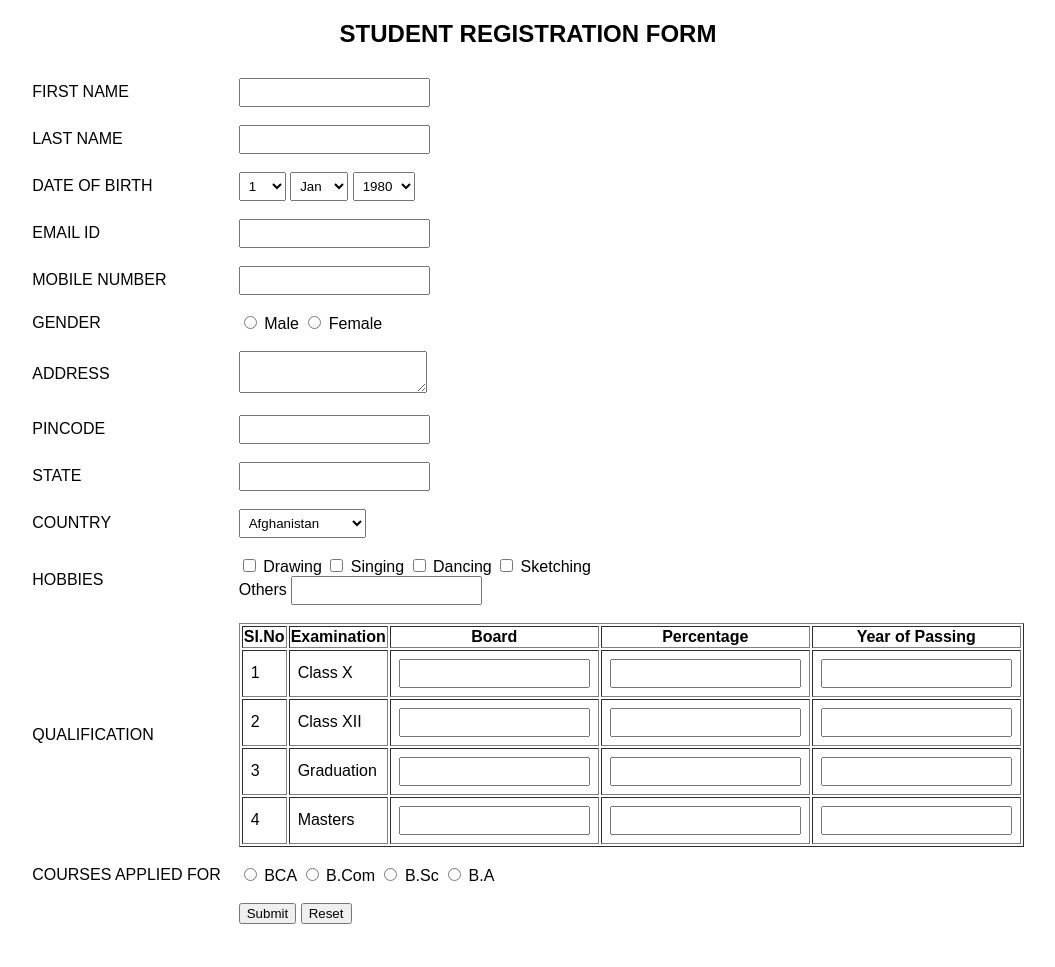
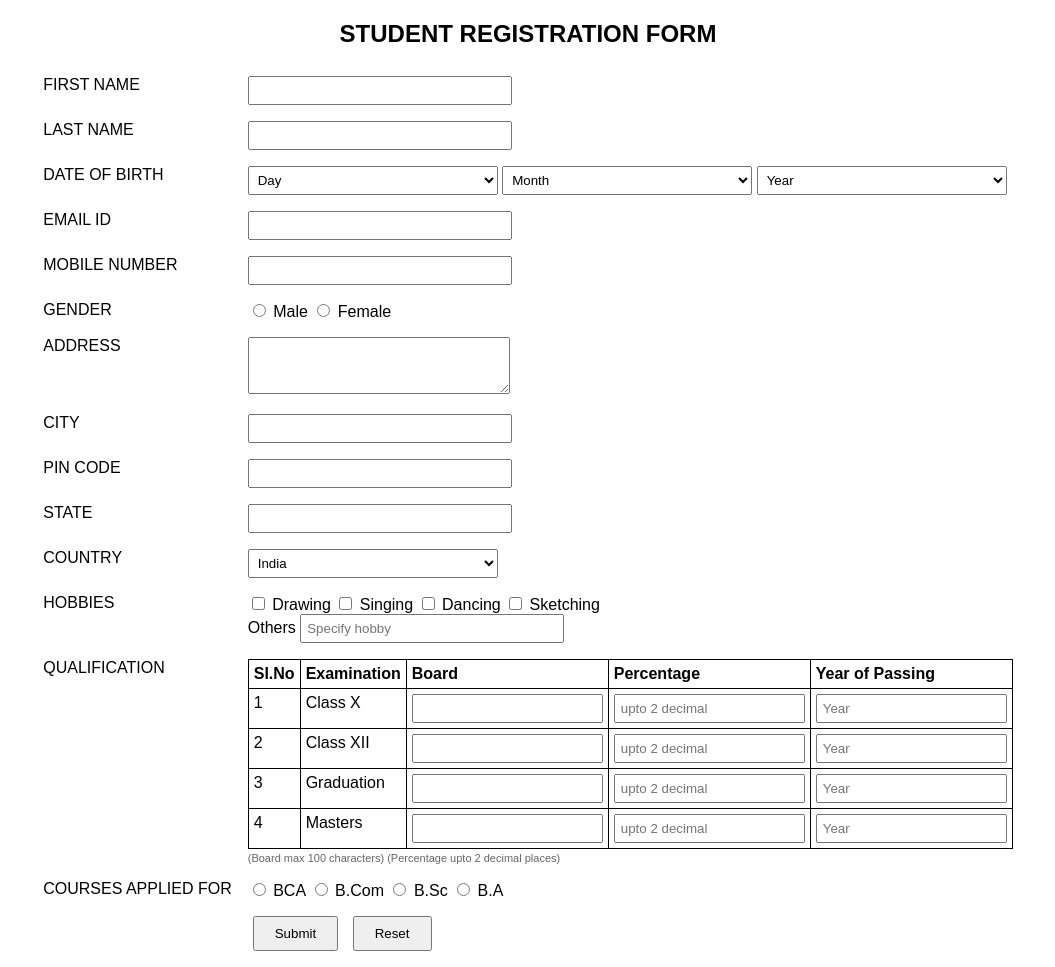
Before and after one commit to bernard52196/Individual-project-Web-Programming-NDAGIJIMINA-Bernard-223007117, a PHP site: page /project2.php in a window 1280 px wide. Shown: the whole page, without its empty margins (112-1167 px from the left). Before the commit the page ends 924 px from the top, so only its background shows below. Run offline with PHP 8.4, Linux system fonts and the light colour scheme.

Commit message:
Refactor student registration form and database logic

```diff
--- a/Assignment/project2.php
+++ b/Assignment/project2.php
@@ -1,27 +1,72 @@
-  <?php
-$conn = new mysqli("localhost", "root", "", "project_db");
+<?php
+$conn = new mysqli("localhost", "root", "", "student_registration");
+
+if ($conn->connect_error) {
+    die("Connection failed: " . $conn->connect_error);
+}
 
 if(isset($_POST['submit'])){
-    $fname = $_POST['fname'];
-    $lname = $_POST['lname'];
-    $dob = $_POST['day']."-".$_POST['month']."-".$_POST['year'];
+    $first_name = $_POST['first_name'];
+    $last_name = $_POST['last_name'];
+    $dob_day = $_POST['day'];
+    $dob_month = $_POST['month'];
+    $dob_year = $_POST['year'];
     $email = $_POST['email'];
     $mobile = $_POST['mobile'];
     $gender = $_POST['gender'];
     $address = $_POST['address'];
-    $pincode = $_POST['pincode'];
+    $city = $_POST['city'];
+    $pin_code = $_POST['pin_code'];
     $state = $_POST['state'];
     $country = $_POST['country'];
 
+    // Handle hobbies
     $hobbies = "";
     if(isset($_POST['hobbies'])){
         $hobbies = implode(",", $_POST['hobbies']);
     }
+    // Add other hobby if provided
+    if(!empty($_POST['other_hobby'])){
+        if($hobbies != ""){
+            $hobbies .= "," . $_POST['other_hobby'];
+        } else {
+            $hobbies = $_POST['other_hobby'];
+        }
+    }
 
-    $sql = "INSERT INTO students(fname,lname,dob,email,mobile,gender,address,pincode,state,country,hobbies)
-    VALUES('$fname','$lname','$dob','$email','$mobile','$gender','$address','$pincode','$state','$country','$hobbies')";
+    // Handle courses
+    $courses_applied = "";
+    if(isset($_POST['course'])){
+        $courses_applied = $_POST['course'];
+    }
 
-    $conn->query($sql);
+    // Insert into students table
+    $sql = "INSERT INTO students(first_name, last_name, dob_day, dob_month, dob_year, email, mobile, gender, address, city, pin_code, state, country, hobbies, courses_applied)
+    VALUES('$first_name','$last_name','$dob_day','$dob_month','$dob_year','$email','$mobile','$gender','$address','$city','$pin_code','$state','$country','$hobbies','$courses_applied')";
+
+    if($conn->query($sql) === TRUE){
+        $student_id = $conn->insert_id;
+
+        // Insert qualifications
+        $examinations = ['Class X', 'Class XII', 'Graduation', 'Masters'];
+
+        for($i = 1; $i <= 4; $i++){
+            $board = $_POST['board' . $i];
+            $percentage = $_POST['per' . $i];
+            $year_of_passing = $_POST['year' . $i];
+
+            // Only insert if at least one field has value
+            if(!empty($board) || !empty($percentage) || !empty($year_of_passing)){
+                $qual_sql = "INSERT INTO qualifications(student_id, examination, board, percentage, year_of_passing)
+                            VALUES('$student_id', '{$examinations[$i-1]}', '$board', '$percentage', '$year_of_passing')";
+                $conn->query($qual_sql);
+            }
+        }
+
+        echo "<script>alert('Registration Successful!'); window.location.href='';</script>";
+    } else {
+        echo "<script>alert('Error: " . $conn->error . "');</script>";
+    }
 }
 ?>
 
@@ -33,18 +78,57 @@ if(isset($_POST['submit'])){
 <style>
 body{
     font-family: Arial;
+    background: white;
+}
+
+h2{
+    text-align: center;
 }
 
 table{
     margin: auto;
+    border-collapse: collapse;
 }
 
 td{
     padding: 8px;
+    vertical-align: top;
 }
 
 input, select, textarea{
     padding: 5px;
+}
+
+input[type="text"], input[type="email"], select, textarea{
+    width: 250px;
+}
+
+.qualification-table{
+    width: 100%;
+    border-collapse: collapse;
+}
+
+.qualification-table th, .qualification-table td{
+    border: 1px solid #000;
+    padding: 5px;
+    text-align: left;
+}
+
+.qualification-table input{
+    width: 100%;
+    box-sizing: border-box;
+}
+
+.small-note{
+    font-size: 11px;
+    color: #666;
+    margin-top: 3px;
+}
+
+button{
+    padding: 8px 20px;
+    margin: 0 5px;
+    cursor: pointer;
 }
 </style>
 
@@ -52,7 +136,7 @@ input, select, textarea{
 
 <body>
 
-<h2 align="center">STUDENT REGISTRATION FORM</h2>
+<h2>STUDENT REGISTRATION FORM</h2>
 
 <form method="POST">
 
@@ -60,87 +144,95 @@ input, select, textarea{
 
 <tr>
 <td>FIRST NAME</td>
-<td><input type="text" name="fname"></td>
+<td><input type="text" name="first_name" required></td>
 </tr>
 
 <tr>
 <td>LAST NAME</td>
-<td><input type="text" name="lname"></td>
+<td><input type="text" name="last_name" required></td>
 </tr>
 
 <tr>
 <td>DATE OF BIRTH</td>
 <td>
-<select name="day">
-<?php for($i=1;$i<=31;$i++) echo "<option>$i</option>"; ?>
+<select name="day" required>
+<option value="">Day</option>
+<?php for($i=1;$i<=31;$i++) echo "<option value='$i'>$i</option>"; ?>
 </select>
 
-<select name="month">
-<option>Jan</option><option>Feb</option><option>Mar</option>
-<option>Apr</option><option>May</option><option>Jun</option>
-<option>Jul</option><option>Aug</option><option>Sep</option>
-<option>Oct</option><option>Nov</option><option>Dec</option>
+<select name="month" required>
+<option value="">Month</option>
+<option value="1">Jan</option><option value="2">Feb</option><option value="3">Mar</option>
+<option value="4">Apr</option><option value="5">May</option><option value="6">Jun</option>
+<option value="7">Jul</option><option value="8">Aug</option><option value="9">Sep</option>
+<option value="10">Oct</option><option value="11">Nov</option><option value="12">Dec</option>
 </select>
 
-<select name="year">
-<?php for($i=1980;$i<=2025;$i++) echo "<option>$i</option>"; ?>
+<select name="year" required>
+<option value="">Year</option>
+<?php for($i=1980;$i<=2025;$i++) echo "<option value='$i'>$i</option>"; ?>
 </select>
 </td>
 </tr>
 
 <tr>
 <td>EMAIL ID</td>
-<td><input type="email" name="email"></td>
+<td><input type="email" name="email" required></td>
 </tr>
 
 <tr>
 <td>MOBILE NUMBER</td>
-<td><input type="text" name="mobile"></td>
+<td><input type="text" name="mobile" pattern="[0-9]{10}" required></td>
 </tr>
 
 <tr>
 <td>GENDER</td>
 <td>
-<input type="radio" name="gender" value="Male"> Male
+<input type="radio" name="gender" value="Male" required> Male
 <input type="radio" name="gender" value="Female"> Female
 </td>
 </tr>
 
 <tr>
 <td>ADDRESS</td>
-<td><textarea name="address"></textarea></td>
+<td><textarea name="address" rows="3" required></textarea></td>
 </tr>
 
 <tr>
-<td>PINCODE</td>
-<td><input type="text" name="pincode"></td>
+<td>CITY</td>
+<td><input type="text" name="city" required></td>
+</tr>
+
+<tr>
+<td>PIN CODE</td>
+<td><input type="text" name="pin_code" required></td>
 </tr>
 
 <tr>
 <td>STATE</td>
-<td><input type="text" name="state"></td>
+<td><input type="text" name="state" required></td>
 </tr>
 
 <tr>
 <td>COUNTRY</td>
 <td>
-<select name="country">
-<option>Afghanistan</option>
-<option>Albania</option>
-<option>Algeria</option>
-<option>Argentina</option>
-<option>Australia</option>
-<option>Brazil</option>
-<option>Canada</option>
-<option>China</option>
-<option>France</option>
-<option>Germany</option>
-<option>India</option>
-<option>Kenya</option>
-<option>Rwanda</option>
-<option>South Africa</option>
-<option>United Kingdom</option>
-<option>United States</option>
+<select name="country" required>
+<option value="India" selected>India</option>
+<option value="Afghanistan">Afghanistan</option>
+<option value="Albania">Albania</option>
+<option value="Algeria">Algeria</option>
+<option value="Argentina">Argentina</option>
+<option value="Australia">Australia</option>
+<option value="Brazil">Brazil</option>
+<option value="Canada">Canada</option>
+<option value="China">China</option>
+<option value="France">France</option>
+<option value="Germany">Germany</option>
+<option value="Kenya">Kenya</option>
+<option value="Rwanda">Rwanda</option>
+<option value="South Africa">South Africa</option>
+<option value="United Kingdom">United Kingdom</option>
+<option value="United States">United States</option>
 </select>
 </td>
 </tr>
@@ -153,7 +245,7 @@ input, select, textarea{
 <input type="checkbox" name="hobbies[]" value="Dancing"> Dancing
 <input type="checkbox" name="hobbies[]" value="Sketching"> Sketching
 <br>
-Others <input type="text" name="hobbies[]">
+Others <input type="text" name="other_hobby" placeholder="Specify hobby">
 </td>
 </tr>
 
@@ -161,7 +253,7 @@ Others <input type="text" name="hobbies[]">
 <tr>
 <td>QUALIFICATION</td>
 <td>
-<table border="1">
+<table class="qualification-table" border="1">
 <tr>
 <th>Sl.No</th>
 <th>Examination</th>
@@ -173,36 +265,37 @@ Others <input type="text" name="hobbies[]">
 <tr>
 <td>1</td>
 <td>Class X</td>
-<td><input type="text" name="board1"></td>
-<td><input type="text" name="per1"></td>
-<td><input type="text" name="year1"></td>
+<td><input type="text" name="board1" maxlength="100"></td>
+<td><input type="text" name="per1" placeholder="upto 2 decimal"></td>
+<td><input type="text" name="year1" placeholder="Year"></td>
 </tr>
 
 <tr>
 <td>2</td>
 <td>Class XII</td>
-<td><input type="text" name="board2"></td>
-<td><input type="text" name="per2"></td>
-<td><input type="text" name="year2"></td>
+<td><input type="text" name="board2" maxlength="100"></td>
+<td><input type="text" name="per2" placeholder="upto 2 decimal"></td>
+<td><input type="text" name="year2" placeholder="Year"></td>
 </tr>
 
 <tr>
 <td>3</td>
 <td>Graduation</td>
-<td><input type="text" name="board3"></td>
-<td><input type="text" name="per3"></td>
-<td><input type="text" name="year3"></td>
+<td><input type="text" name="board3" maxlength="100"></td>
+<td><input type="text" name="per3" placeholder="upto 2 decimal"></td>
+<td><input type="text" name="year3" placeholder="Year"></td>
 </tr>
 
 <tr>
 <td>4</td>
 <td>Masters</td>
-<td><input type="text" name="board4"></td>
-<td><input type="text" name="per4"></td>
-<td><input type="text" name="year4"></td>
+<td><input type="text" name="board4" maxlength="100"></td>
+<td><input type="text" name="per4" placeholder="upto 2 decimal"></td>
+<td><input type="text" name="year4" placeholder="Year"></td>
 </tr>
 
 </table>
+<div class="small-note">(Board max 100 characters) (Percentage upto 2 decimal places)</div>
 </td>
 </tr>
 
```
